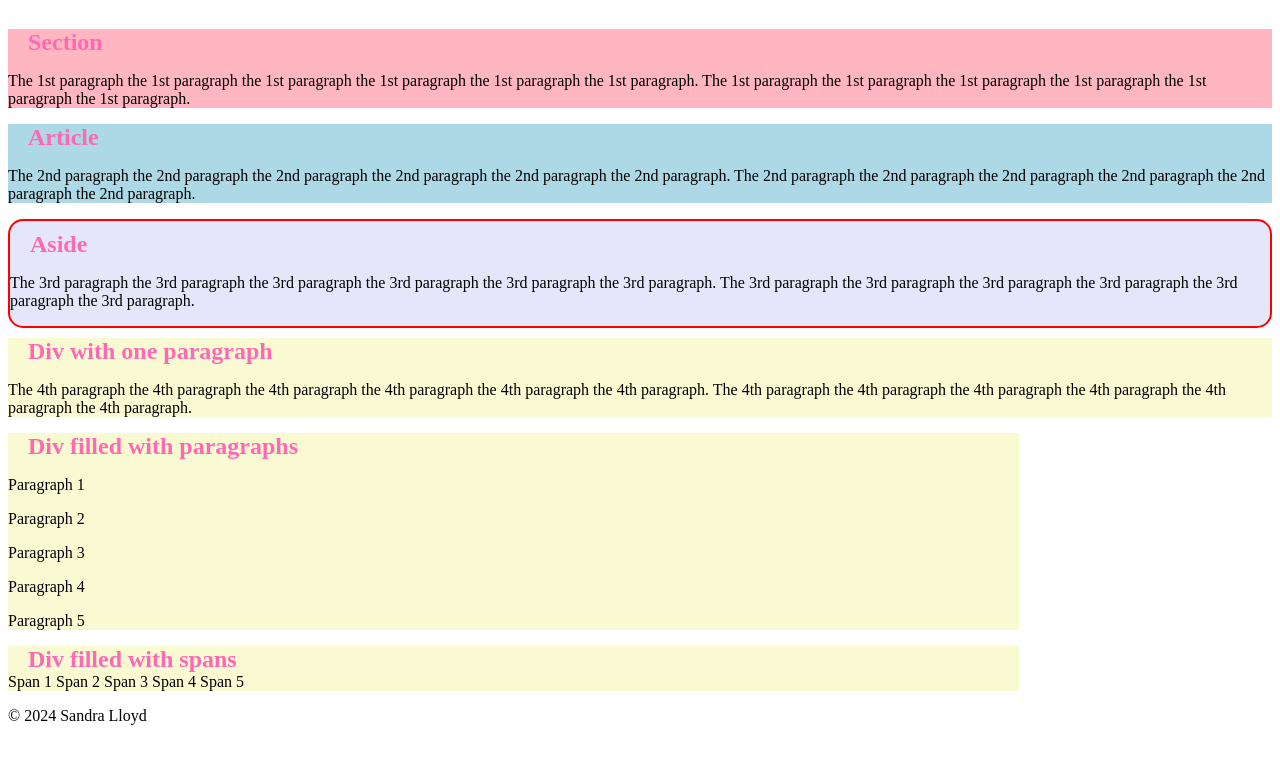
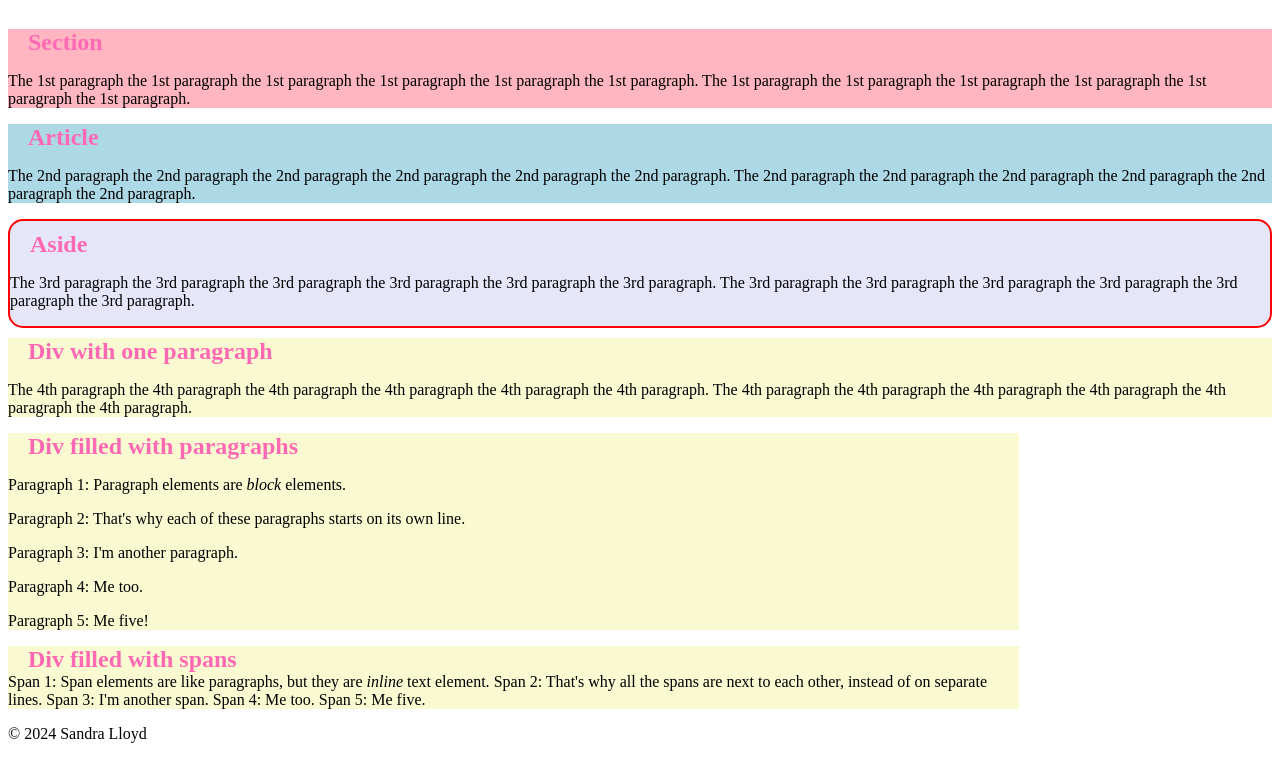
Before and after one commit to sandblasta/wk4_css_lab, a plain HTML site: page index.html in a window 1280 px wide. Shown: the part 79-838 px from the top of the page. Drawn offline with Linux system fonts and the light colour scheme.

Commit message:
Filling out the paragraphs.

```diff
--- a/index.html
+++ b/index.html
@@ -53,20 +53,20 @@
         <div class="paragraph_box">
             <!--This box is full of block elements.-->
             <h2>Div filled with paragraphs</h2>
-            <p class="para">Paragraph 1</p>
-            <p class="para">Paragraph 2</p>
-            <p class="para">Paragraph 3</p>
-            <p class="para">Paragraph 4</p>
-            <p class="para">Paragraph 5</p>
+            <p class="para">Paragraph 1: Paragraph elements are <i>block</i> elements.</p>
+            <p class="para">Paragraph 2: That's why each of these paragraphs starts on its own line.</p>
+            <p class="para">Paragraph 3: I'm another paragraph.</p>
+            <p class="para">Paragraph 4: Me too.</p>
+            <p class="para">Paragraph 5: Me five!</p>
         </div>
         <div class="span_box">
             <!--This box is full of inline elements.-->
             <h2>Div filled with spans</h2>
-            <span class="spanexample">Span 1</span>
-            <span class="spanexample">Span 2</span>
-            <span class="spanexample">Span 3</span>
-            <span class="spanexample">Span 4</span>
-            <span class="spanexample">Span 5</span>
+            <span class="spanexample">Span 1: Span elements are like paragraphs, but they are <i>inline</i> text element.</span>
+            <span class="spanexample">Span 2: That's why all the spans are next to each other, instead of on separate lines.</span>
+            <span class="spanexample">Span 3: I'm another span.</span>
+            <span class="spanexample">Span 4: Me too.</span>
+            <span class="spanexample">Span 5: Me five.</span>
 
         </div>
 
```
